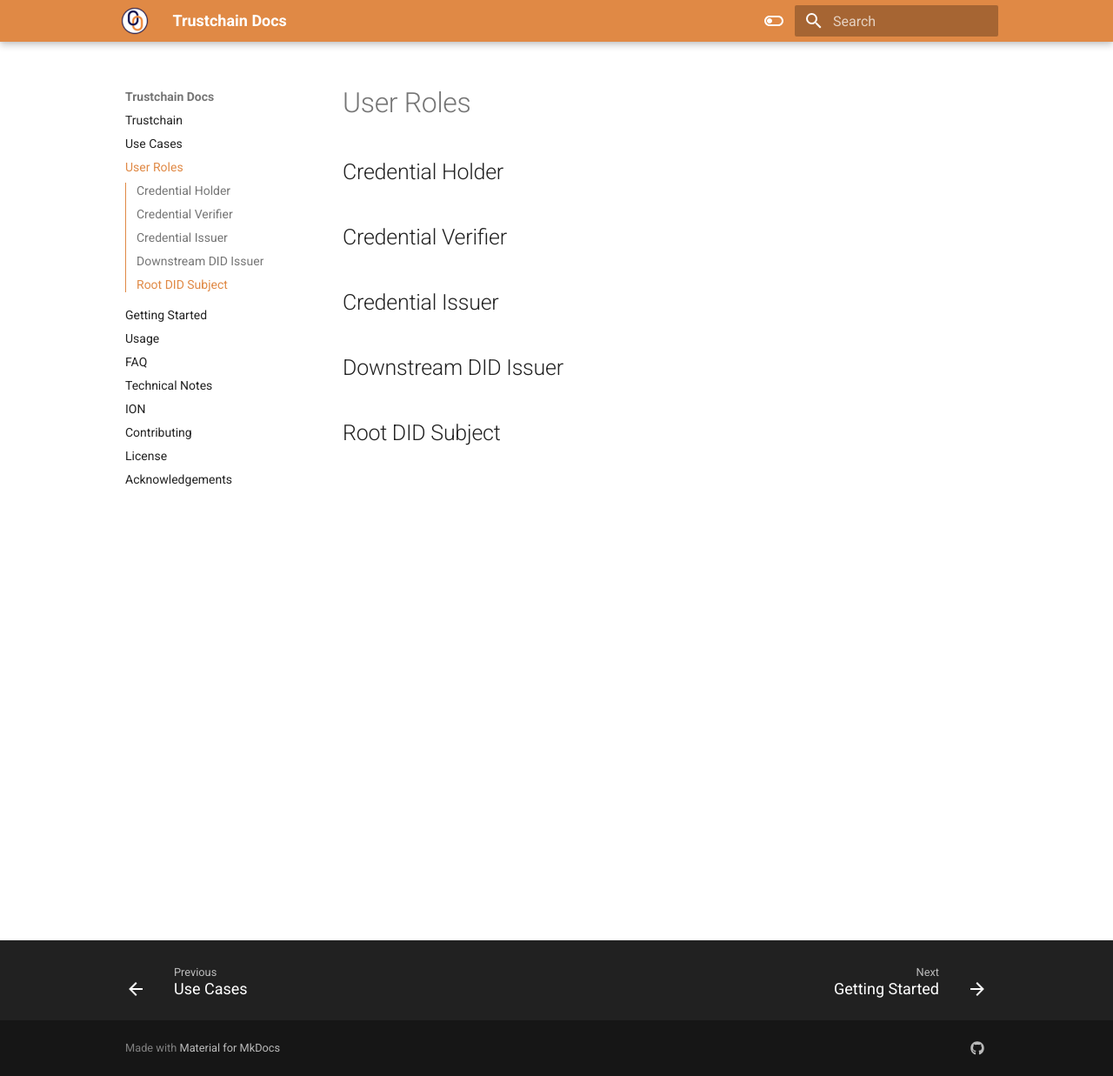
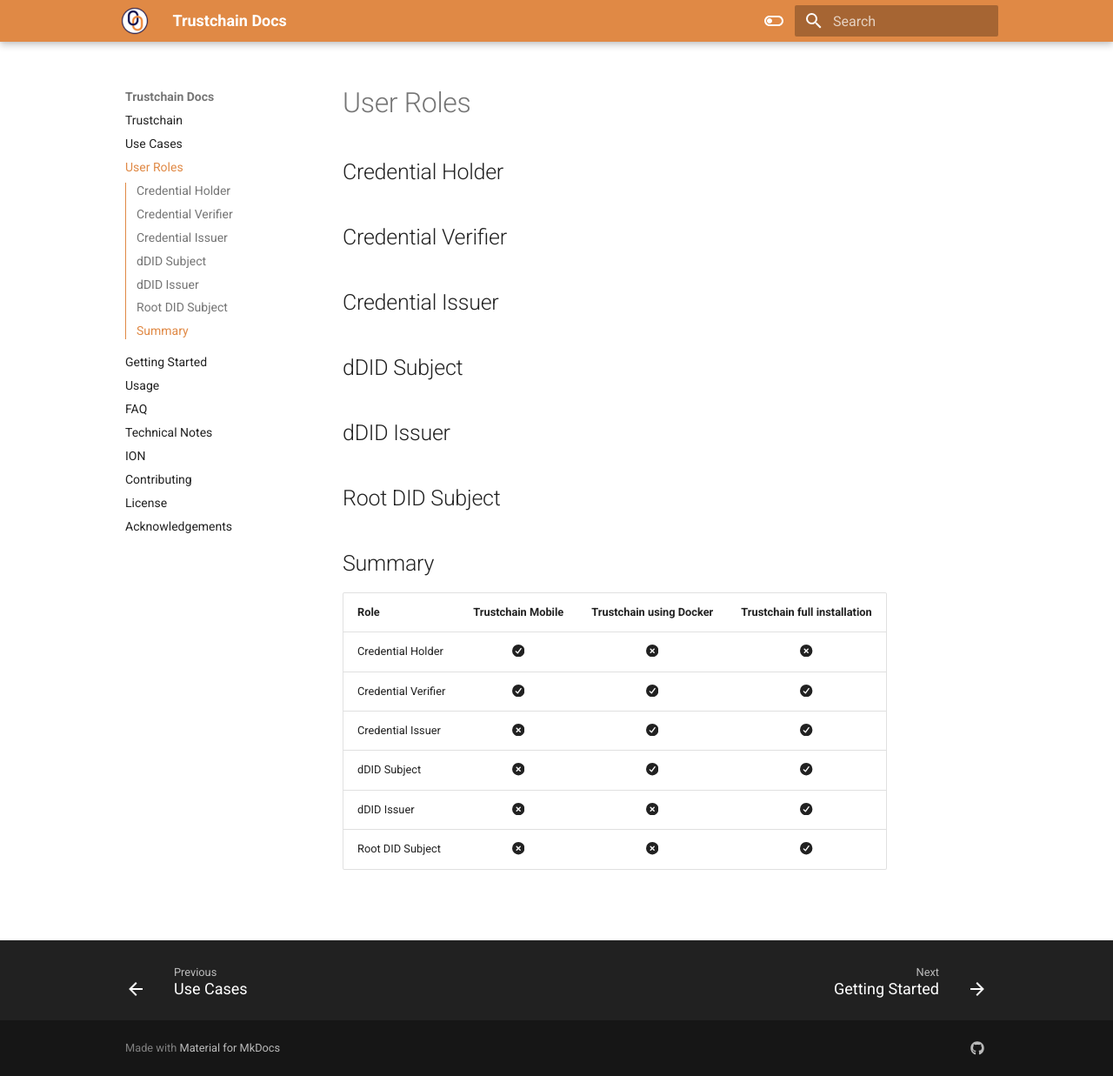
Before and after one commit to alan-turing-institute/trustchain, an MkDocs documentation site: the page built from docs/roles.md, in a window 1280 px wide and 1237 px high. Shown: the whole window at 87% size. Built offline with MkDocs 1.6.1 and Material for MkDocs 9.7.7, drawn with Linux system fonts in a browser that asks for light colours; nearby versions of some CDN libraries; library files that are not in the unit come from our copies.

Commit message:
Add table summary for Roles vs software

```diff
--- a/docs/roles.md
+++ b/docs/roles.md
@@ -13,12 +13,26 @@
 ## Credential Issuer
 
 
+## dDID Subject
 
-## Downstream DID Issuer
+
+## dDID Issuer
 
 
 
 ## Root DID Subject
 
 
+## Summary
+
+
+| Role | Trustchain Mobile | Trustchain using Docker | Trustchain full installation |
+| ---- | :---------------: | :---------------------: | :--------------------------: |
+| Credential Holder   | :fontawesome-solid-circle-check:{ .check } | :fontawesome-solid-circle-xmark:{ .xmark } | :fontawesome-solid-circle-xmark:{ .xmark } |
+| Credential Verifier | :fontawesome-solid-circle-check:{ .check } | :fontawesome-solid-circle-check:{ .check } | :fontawesome-solid-circle-check:{ .check } |
+| Credential Issuer   | :fontawesome-solid-circle-xmark:{ .xmark } | :fontawesome-solid-circle-check:{ .check } | :fontawesome-solid-circle-check:{ .check } |
+| dDID Subject        | :fontawesome-solid-circle-xmark:{ .xmark } | :fontawesome-solid-circle-check:{ .check } | :fontawesome-solid-circle-check:{ .check } |
+| dDID Issuer         | :fontawesome-solid-circle-xmark:{ .xmark } | :fontawesome-solid-circle-xmark:{ .xmark } | :fontawesome-solid-circle-check:{ .check } |
+| Root DID Subject    | :fontawesome-solid-circle-xmark:{ .xmark } | :fontawesome-solid-circle-xmark:{ .xmark } | :fontawesome-solid-circle-check:{ .check } |
+
 &nbsp;
```
